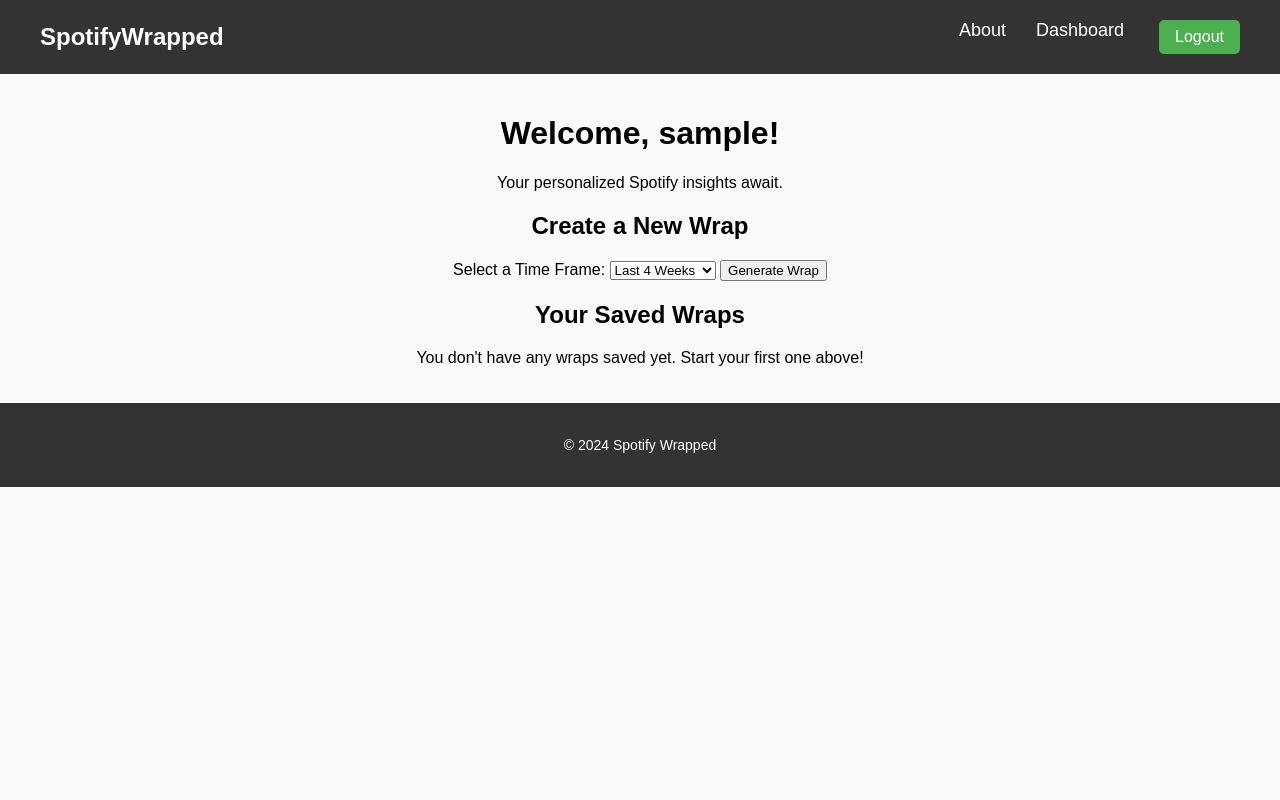
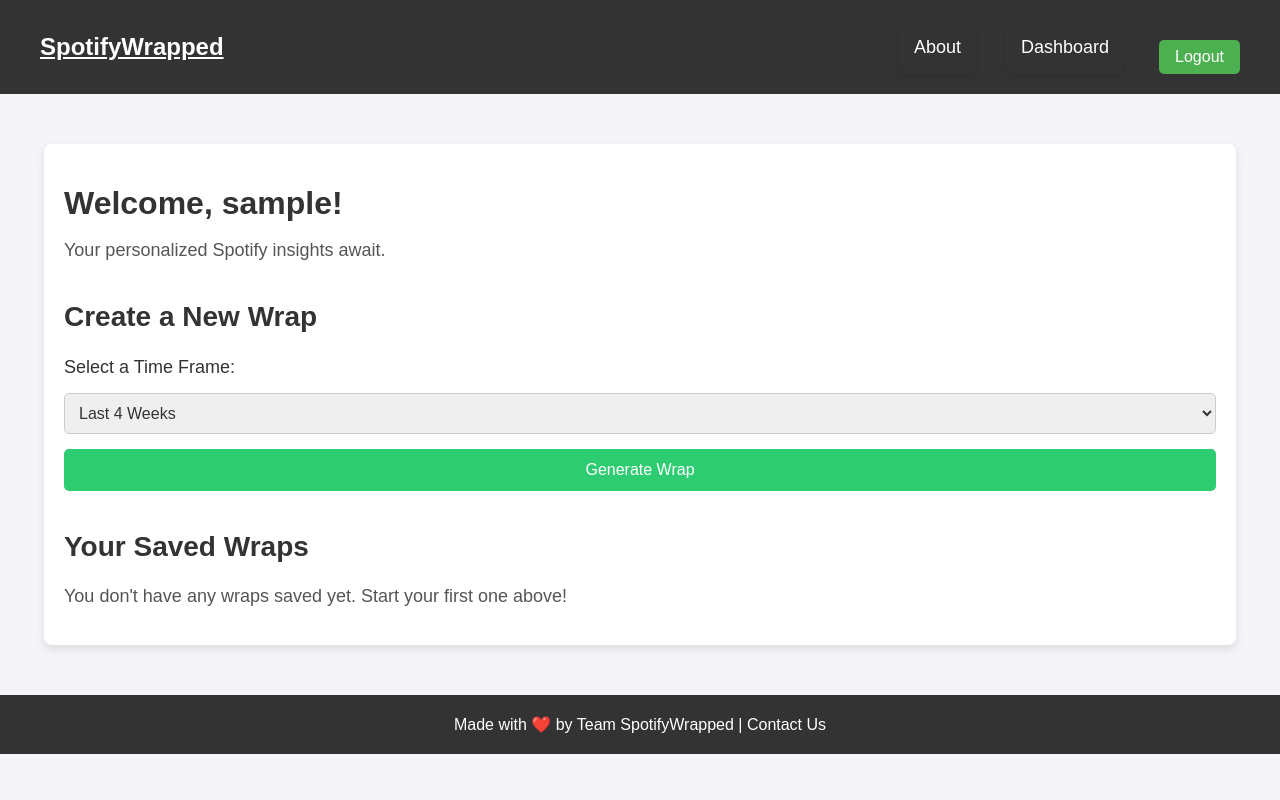
Before and after one commit to AKobir5503/SpotifyWrapped, a Django app: page /dashboard/ in a window 1280 px wide. Run offline with Django 5.2, Linux system fonts and the light colour scheme; the visitor is signed in with stand-in values (Sample User, id 1); data that the repository does not hold is empty.

Commit message:
major styling changes and now functional dashboard with saved wraps. time framing feature fully works.

```diff
--- /dev/null
+++ b/wrapped/static/wrapped/detail.css
@@ -0,0 +1,193 @@
+/* Global styles */
+body {
+    font-family: 'Arial', sans-serif;
+    margin: 0;
+    padding: 0;
+    background-color: #f4f4f9;
+    color: #333;
+}
+
+/* Header styles */
+header {
+    background-color: #333;
+    padding: 20px 0;
+
+}
+
+header .container {
+    background-color: #333;
+    max-width: 1200px;
+    margin: 0 auto;
+    display: flex;
+    justify-content: space-between;
+    align-items: center;
+}
+
+header .logo {
+    color: white;
+    font-size: 24px;
+    font-weight: bold;
+}
+
+header .nav-links {
+    list-style: none;
+    display: flex;
+    justify-content: flex-end;
+    margin: 0;
+    padding: 0;
+}
+
+header .nav-links li {
+    background-color: #333;
+    margin: 0 15px;
+}
+
+header .nav-links a {
+    color: #fff;
+    text-decoration: none;
+    font-size: 18px;
+}
+
+header .nav-links a:hover {
+    color: #4CAF50;
+}
+
+/* Logout button */
+header .logout-form {
+    display: inline;
+    margin-left: 20px;
+}
+
+header .logout-btn {
+    background-color: #4CAF50;
+    color: white;
+    border: none;
+    padding: 8px 16px;
+    font-size: 16px;
+    cursor: pointer;
+    border-radius: 5px;
+}
+
+header .logout-btn:hover {
+    background-color: #45a049;
+}
+
+/* Dashboard container */
+.dashboard-container {
+    width: 90%;
+    max-width: 1200px;
+    margin: 50px auto;
+    padding: 20px;
+    background-color: white;
+    border-radius: 8px;
+    box-shadow: 0 4px 10px rgba(0, 0, 0, 0.1);
+}
+
+.dashboard-container h1 {
+    font-size: 32px;
+    margin-bottom: 10px;
+    color: #333;
+}
+
+.dashboard-container p {
+    font-size: 18px;
+    color: #555;
+}
+
+/* Form styling */
+form {
+    margin-top: 20px;
+    display: flex;
+    flex-direction: column;
+    gap: 15px;
+}
+
+form label {
+    font-size: 18px;
+    color: #333;
+}
+
+select.form-select {
+    padding: 10px;
+    font-size: 16px;
+    border: 1px solid #ccc;
+    border-radius: 5px;
+    color: #333;
+}
+
+button.btn {
+    padding: 12px 25px;
+    background-color: #2ecc71;
+    color: white;
+    border: none;
+    border-radius: 5px;
+    font-size: 16px;
+    cursor: pointer;
+    transition: background-color 0.3s ease;
+}
+
+button.btn:hover {
+    background-color: #27ae60;
+}
+
+button.btn:active {
+    background-color: #2ecc71;
+}
+
+/* Wraps list */
+h2 {
+    font-size: 28px;
+    margin-top: 40px;
+    color: #333;
+}
+
+ul {
+    list-style: none;
+    padding: 0;
+}
+
+ul li {
+    font-size: 18px;
+    margin-bottom: 20px;
+    display: flex;
+    justify-content: space-between;
+    align-items: center;
+    background-color: #f9f9f9;
+    padding: 15px;
+    border-radius: 8px;
+    box-shadow: 0 2px 4px rgba(0, 0, 0, 0.1);
+}
+
+ul li a.btn-link {
+    text-decoration: none;
+    color: #3498db;
+    font-weight: bold;
+    transition: color 0.3s ease;
+}
+
+ul li a.btn-link:hover {
+    color: #2980b9;
+}
+
+ul li .thumbnail {
+    width: 50px;
+    height: 50px;
+    object-fit: cover;
+    border-radius: 5px;
+}
+
+/* Footer styles */
+footer {
+    text-align: center;
+    background-color: #333;
+    color: white;
+    padding: 20px 0;
+    position: relative;
+    bottom: 0;
+    width: 100%;
+}
+
+footer p {
+    font-size: 16px;
+    margin: 0;
+}
--- a/wrapped/templates/dashboard.html
+++ b/wrapped/templates/dashboard.html
@@ -1,12 +1,39 @@
-{% extends "base_generic.html" %}
+{% load static %}
+<!DOCTYPE html>
+<html lang="en">
+<head>
+    <meta charset="UTF-8">
+    <meta name="viewport" content="width=device-width, initial-scale=1.0">
+    <title>About SpotifyWrapped</title>
+    <link rel="stylesheet" href="{% static 'wrapped/detail.css' %}">
 
-{% block content %}
+</head>
+<body>
+    <header>
+        <div class="container">
+            <a href="/" class="logo">SpotifyWrapped</a>
+            <ul class="nav-links">
+                <li><a href="{% url 'about' %}">About</a></li>
+                {% if user.is_authenticated %}
+                    <li><a href="{% url 'dashboard' %}">Dashboard</a></li>
+                    <form action="{% url 'logout' %}" method="post" class="logout-form">
+                        {% csrf_token %}
+                        <button type="submit" class="logout-btn">Logout</button>
+                    </form>
+                {% else %}
+                    <li><a href="{% url 'login' %}">Login</a></li>
+                    <li><a href="{% url 'register' %}">Register</a></li>
+                {% endif %}
+            </ul>
+        </div>
+    </header>
+
     <div class="dashboard-container">
         <h1>Welcome, {{ user.username }}!</h1>
         <p>Your personalized Spotify insights await.</p>
 
         <h2>Create a New Wrap</h2>
-    <form method="GET" action="{% url 'generate-wrap' %}">
+        <form method="POST" action="{% url 'generate-wrap' %}">
             {% csrf_token %}
             <label for="time-frame">Select a Time Frame:</label>
             <select id="time-frame" name="time_frame" class="form-select" required>
@@ -18,12 +45,17 @@
         </form>
 
         <h2>Your Saved Wraps</h2>
-    {% if saved_wraps %}
+        {% if wraps %}
             <ul>
-            {% for wrap in saved_wraps %}
+                {% for wrap in wraps %}
                     <li>
-                    <a href="{{ wrap.url }}">{{ wrap.name }}</a>
+                        <strong>{{ wrap.name }}</strong>
                         - Created on {{ wrap.created_at|date:"M d, Y" }}
+                        <a href="{% url 'wrap_detail' wrap.id %}" class="btn btn-link">View Details</a>
+                        <!-- Optionally, display a thumbnail -->
+                        {% if wrap.data.top_tracks %}
+                            <img src="{{ wrap.data.top_tracks.0.album.images.0.url }}" alt="Album Cover" class="thumbnail">
+                        {% endif %}
                     </li>
                 {% endfor %}
             </ul>
@@ -31,4 +63,9 @@
             <p>You don't have any wraps saved yet. Start your first one above!</p>
         {% endif %}
     </div>
-{% endblock %}
+
+    <footer>
+        <p>Made with ❤️ by Team SpotifyWrapped | Contact Us</p>
+    </footer>
+</body>
+</html>
--- a/wrapped/templates/wrapper.html
+++ b/wrapped/templates/wrapper.html
@@ -32,12 +32,12 @@
 <body>
     <div class="slide-container" id="slideContainer">
         <div class="slide" id="slide1">
-            <h1>Welcome to Your Spotify Wrapped <br>Time Frame: {{ time_frame|title }}</h1>
+            <h1>Welcome to Your Spotify Wrapped <br> Time Frame: {{ time_frame|title }}</h1>
              <!-- Converts 'short_term' to 'Short Term' -->
         </div>
 
         <div class="slide" id="slide2">
-            <h1>Your Top Tracks</h1>
+            <h1>Your Top Tracks (Time Frame: {{ time_frame }})</h1>
             <div class="tracks-container">
                 {% for track in top_tracks %}
                 <div class="track-item">
--- a/wrapped/urls.py
+++ b/wrapped/urls.py
@@ -13,5 +13,5 @@ urlpatterns = [
     path('callback/', views.callback, name='callback'),
     path('generate-wrap/', views.generate_wrap, name='generate-wrap'),
     path('save-wrap/', views.save_wrap, name='save-wrap'),
-    path('wrap/<int:wrap_id>/', views.wrap_detail, name='wrap-detail'),
+    path('wrap/<int:wrap_id>/', views.wrap_detail, name='wrap_detail'),  # Define the URL pattern for wrap details
 ]
--- a/wrapped/views.py
+++ b/wrapped/views.py
@@ -51,8 +51,8 @@ def register_user(request):
 # Dashboard view (requires login)
 @login_required
 def dashboard(request):
-    # Corrected to use the proper related name 'spotify_wraps'
-    wraps = request.user.spotify_wraps.all()  # Use 'spotify_wraps' instead of 'spotifywrap_set'
+    # Query the user's saved wraps
+    wraps = request.user.spotify_wraps.all()  # Make sure the related name is correct
     return render(request, 'dashboard.html', {'wraps': wraps})
 
 def user_logout(request):
@@ -93,7 +93,7 @@ def generate_wrap(request):
         return redirect('spotify-login')
 
     # Get the time frame from GET request or default to 'short_term'
-    time_frame = request.GET.get('time_frame', 'short_term')
+    time_frame = request.POST.get('time_frame', 'short_term')
 
     headers = {'Authorization': f'Bearer {access_token}'}
 
@@ -140,6 +140,7 @@ def generate_wrap(request):
     ]
 
     # Save the wrap if requested
+    wrap_name = f"Top Tracks - {time_frame.replace('_', ' ').title()}"
     if request.method == 'POST' and 'save_wrap' in request.POST:
         wrap = SpotifyWrap.objects.create(
             user=request.user,
@@ -214,8 +215,15 @@ def get_user_top_tracks(access_token):
 
 @login_required
 def wrap_detail(request, wrap_id):
-    wrap = get_object_or_404(SpotifyWrap, id=wrap_id, user=request.user)
-    return render(request, 'wrap_detail.html', {'wrap': wrap})
+    wrap = get_object_or_404(SpotifyWrap, id=wrap_id)
+
+    # If you want to pass data from the wrap (e.g., top tracks, top artists, etc.)
+    context = {
+        'wrap': wrap,
+        'top_tracks': wrap.data.get('top_tracks', []),
+        'top_artists': wrap.data.get('top_artists', []),
+    }
+    return render(request, 'wrap_detail.html', context)
 
 def index(request):
     return render(request, 'index.html')
```
Also changed, not shown: wrapped/models.py (+4 -3 lines). Lines whose indentation alone changed are shown as unchanged.
